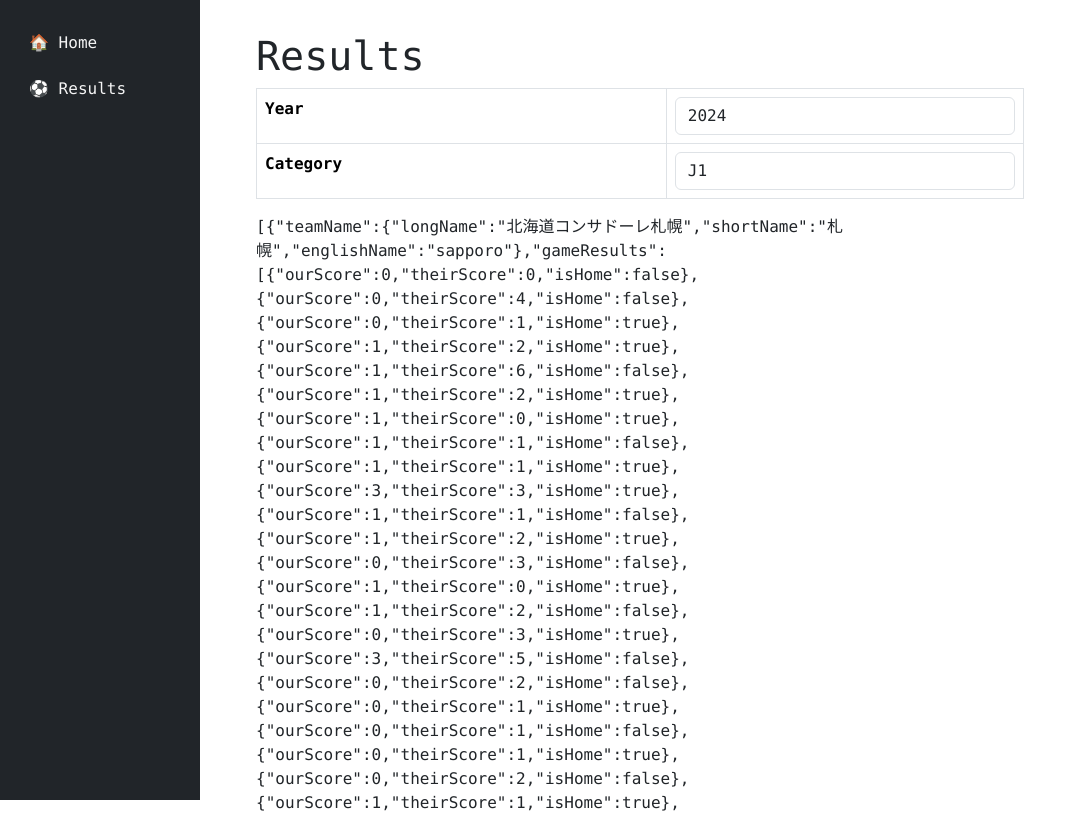
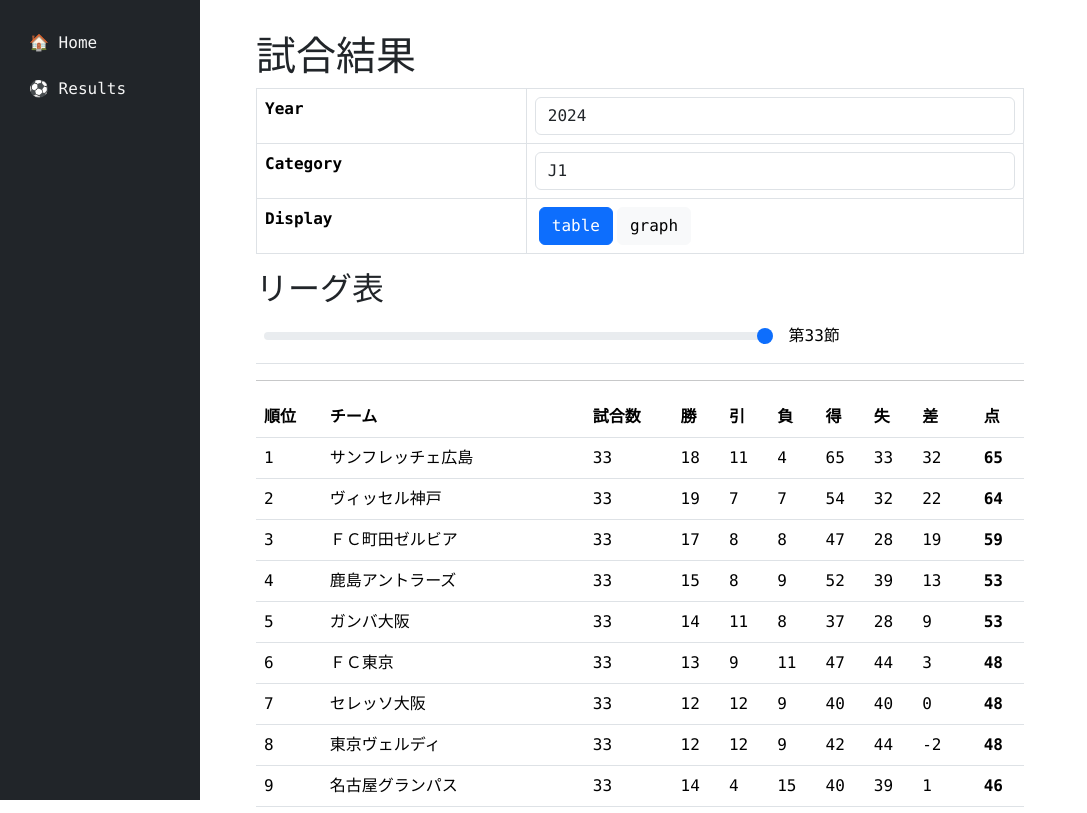
Before and after one commit to osawa-koki/jleague-tracker, a Next.js app: page /results in a window 1280 px wide. Shown: the top 813 px of the page, without its empty margins (0-1087 px from the left). Built offline with nearby package versions, Linux system fonts and the light colour scheme.

Commit message:
順位表の作成。

```diff
--- a/app/@types/GameResult.ts
+++ b/app/@types/GameResult.ts
@@ -1,5 +1,5 @@
 export default interface GameResult {
-  our_score: number
-  their_score: number
-  is_home: boolean
+  ourScore: number
+  theirScore: number
+  isHome: boolean
 }
--- /dev/null
+++ b/app/@types/TeamDetailStatusBySection.ts
@@ -0,0 +1,17 @@
+import TeamName from "./TeamName"
+
+export default interface TeamDetailStatusBySection {
+  teamName: TeamName
+
+  section: number
+
+  points: number
+
+  win: number
+  draw: number
+  lose: number
+
+  goalFor: number
+  goalAgainst: number
+  goalDifference: number
+}
--- a/app/@types/TeamName.ts
+++ b/app/@types/TeamName.ts
@@ -1,5 +1,5 @@
 export default interface TeamName {
-  long_name: string
-  short_name: string
-  english_name: string
+  longName: string
+  shortName: string
+  englishName: string
 }
--- a/app/@types/TeamStatus.ts
+++ b/app/@types/TeamStatus.ts
@@ -2,6 +2,6 @@
 import GameResult from "./GameResult"
 
 export default interface TeamStatus {
-  team_name: TeamName
-  game_results: GameResult[]
+  teamName: TeamName
+  gameResults: GameResult[]
 }
--- /dev/null
+++ b/app/_util/sortByStatus.ts
@@ -0,0 +1,14 @@
+import TeamDetailStatusBySection from "@/app/@types/TeamDetailStatusBySection";
+
+export function sortByStatus(a: TeamDetailStatusBySection, b: TeamDetailStatusBySection) {
+  if (a.points !== b.points) {
+    return b.points - a.points
+  }
+  if (a.goalDifference !== b.goalDifference) {
+    return b.goalDifference - a.goalDifference
+  }
+  if (a.goalFor !== b.goalFor) {
+    return b.goalFor - a.goalFor
+  }
+  return 0
+}
--- /dev/null
+++ b/app/results/_leagueTable.tsx
@@ -0,0 +1,104 @@
+import React, { useMemo, useState } from 'react'
+
+import { Form, Table } from 'react-bootstrap'
+import TeamStatus from '@/app/@types/TeamStatus'
+import TeamDetailStatusBySection from '@/app/@types/TeamDetailStatusBySection'
+import { sortByStatus } from '@/app/_util/sortByStatus'
+
+interface Props {
+  teamStatuses: TeamStatus[]
+}
+
+export default function LeagueTable(props: Props) {
+  const { teamStatuses } = props
+
+  const maxSection = useMemo(() => {
+    return Math.max(...teamStatuses.map(status => status.gameResults.length))
+  }, [teamStatuses])
+  const [section, setSection] = useState<number>(maxSection)
+
+  const teamDetailStatuses = useMemo(() => {
+    return teamStatuses.map((status): TeamDetailStatusBySection => {
+      const teamName = status.teamName
+      const targetGameResults = status.gameResults.slice(0, section)
+      const win = targetGameResults.filter(result => result.ourScore > result.theirScore).length
+      const draw = targetGameResults.filter(result => result.ourScore === result.theirScore).length
+      const lose = targetGameResults.filter(result => result.ourScore < result.theirScore).length
+      const points = win * 3 + draw
+      const goalFor = targetGameResults.reduce((sum, result) => sum + result.ourScore, 0)
+      const goalAgainst = targetGameResults.reduce((sum, result) => sum + result.theirScore, 0)
+      const goalDifference = goalFor - goalAgainst
+
+      return {
+        teamName: teamName,
+        section,
+        points,
+        win,
+        draw,
+        lose,
+        goalFor,
+        goalAgainst,
+        goalDifference,
+      }
+    })
+  }, [section, teamStatuses])
+
+  const sortedTeamDetailStatuses = useMemo(() => {
+    return teamDetailStatuses.sort(sortByStatus)
+  }, [teamDetailStatuses])
+
+  return (
+    <div>
+      <h2>リーグ表</h2>
+      <Table>
+        <tbody>
+          <tr>
+            <td>
+              <Form.Range
+                id='sectionRange'
+                min='1'
+                max={maxSection}
+                value={section}
+                onChange={(e) => setSection(parseInt(e.target.value))}
+              />
+            </td>
+            <td>第{section}節</td>
+          </tr>
+        </tbody>
+      </Table>
+      <hr />
+      <Table>
+        <thead>
+          <tr>
+            <th>順位</th>
+            <th>チーム</th>
+            <th>試合数</th>
+            <th>勝</th>
+            <th>引</th>
+            <th>負</th>
+            <th>得</th>
+            <th>失</th>
+            <th>差</th>
+            <th className='fw-bold'>点</th>
+          </tr>
+        </thead>
+        <tbody>
+          {sortedTeamDetailStatuses.map((status, index) => (
+            <tr key={index}>
+              <td>{index + 1}</td>
+              <td>{status.teamName.longName}</td>
+              <td>{status.section}</td>
+              <td>{status.win}</td>
+              <td>{status.draw}</td>
+              <td>{status.lose}</td>
+              <td>{status.goalFor}</td>
+              <td>{status.goalAgainst}</td>
+              <td>{status.goalDifference}</td>
+              <td className='fw-bold'>{status.points}</td>
+            </tr>
+          ))}
+        </tbody>
+      </Table>
+    </div>
+  )
+}
--- a/app/results/page.tsx
+++ b/app/results/page.tsx
@@ -2,18 +2,22 @@
 
 import React, { useState } from 'react'
 
-import { Alert, Form, Table, Spinner } from 'react-bootstrap'
+import { Alert, Form, Table, Spinner, Button } from 'react-bootstrap'
 import useSWR from 'swr'
 
 import TeamStatus from '@/app/@types/TeamStatus'
 import fetcher from '@/app/_util/fetcher'
 
+import LeagueTable from './_leagueTable'
+
 const years = Array.from({ length: 2024 - 2017 + 1 }, (_, i) => 2024 - i)
 const categories = ['J1', 'J2', 'J3']
+const displayStyleEnum = ['table', 'graph'] as const
 
 export default function ResultsPage(): React.JSX.Element {
   const [selectedYear, setSelectedYear] = useState(years[0])
   const [selectedCategory, setSelectedCategory] = useState(categories[0])
+  const [displayStyle, setDisplayStyle] = useState<typeof displayStyleEnum[number]>('table')
 
   const { data: teamStatuses, error } = useSWR<TeamStatus[]>(
     `/team_statuses/${selectedYear}_${selectedCategory}.json`,
@@ -31,7 +35,7 @@
   return (
     <>
       <div id='Results'>
-        <h1>Results</h1>
+        <h1>試合結果</h1>
         <Table bordered hover>
           <tbody>
             <tr>
@@ -66,9 +70,24 @@
                 </Form.Control>
               </td>
             </tr>
+            <tr>
+              <th>Display</th>
+              <td>
+                {displayStyleEnum.map((style) => (
+                  <Button
+                    key={style}
+                    className='ms-1'
+                    variant={displayStyle === style ? 'primary' : 'light'}
+                    onClick={() => setDisplayStyle(style)}
+                  >
+                    {style}
+                  </Button>
+                ))}
+              </td>
+            </tr>
           </tbody>
         </Table>
-        {JSON.stringify(teamStatuses)}
+        {displayStyle === 'table' && <LeagueTable teamStatuses={teamStatuses} />}
       </div>
     </>
   )
```
